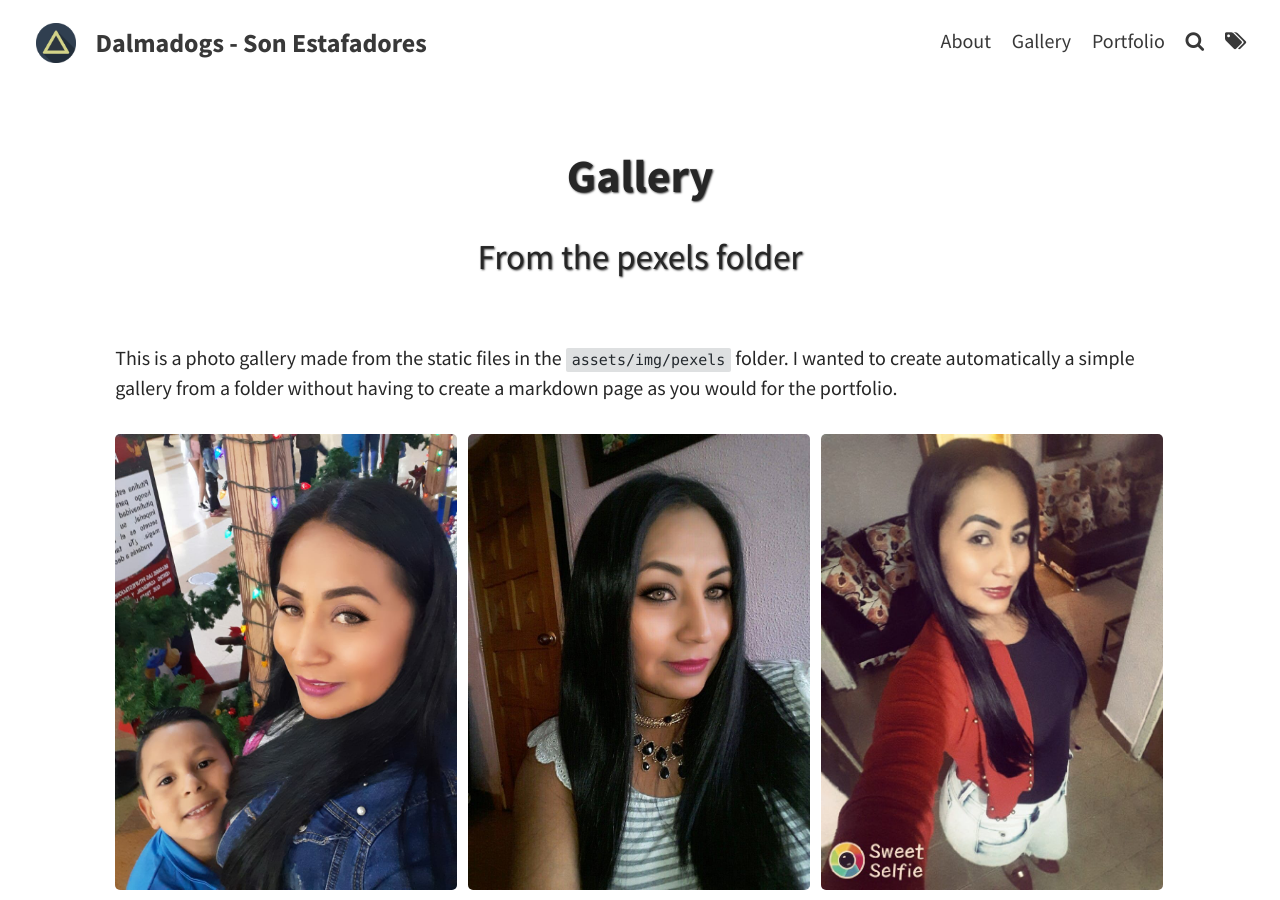
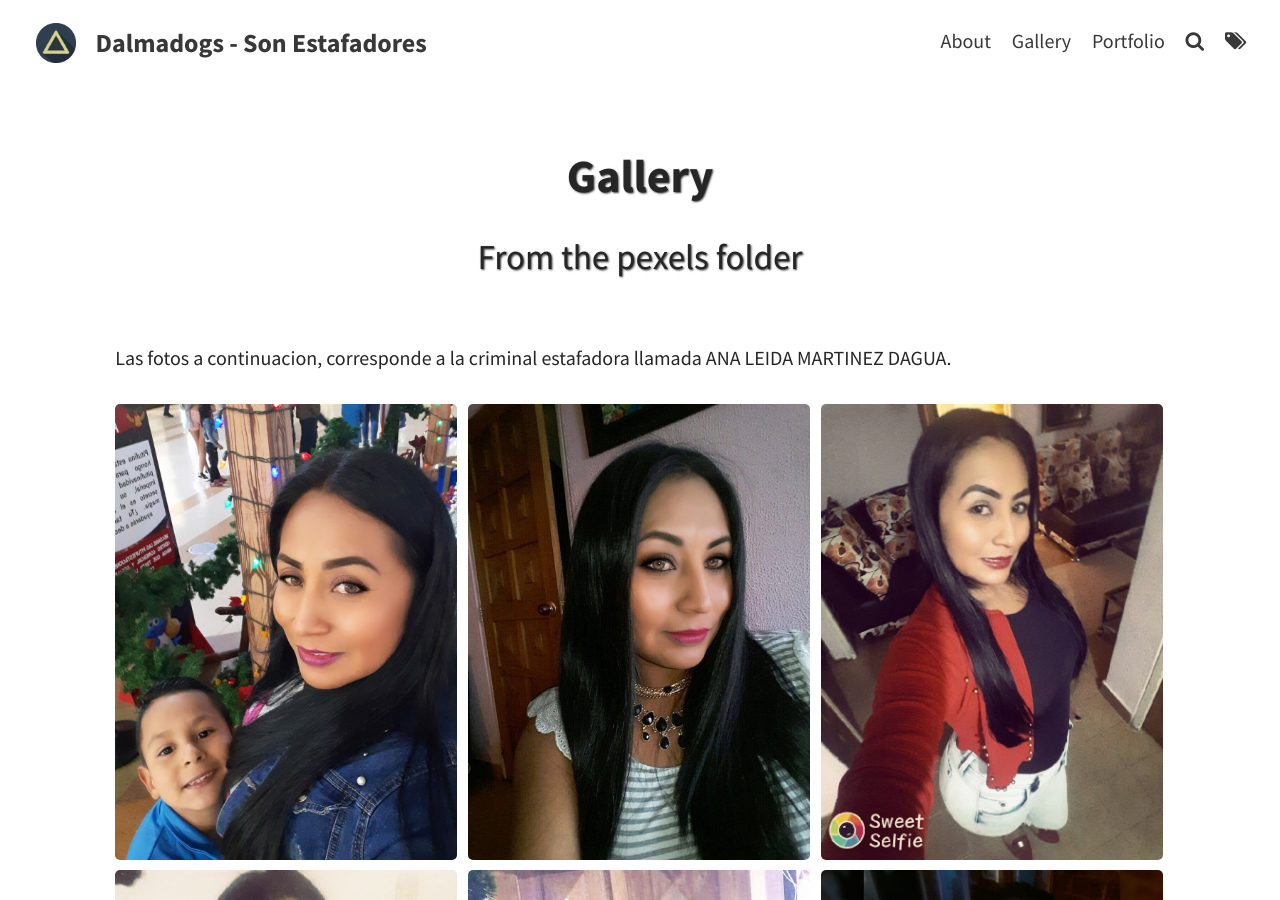
Before and after one commit to dalmadogs/estafa, a Jekyll site: the page built from pages/gallery.md, in a window 1280 px wide and 900 px high. Built offline with Jekyll 4.4.1, drawn with Linux system fonts in a browser that asks for light colours.

Commit message:
Update gallery.md

```diff
--- a/pages/gallery.md
+++ b/pages/gallery.md
@@ -7,8 +7,7 @@ gallery_path: "assets/img/pexels"
 tags: [Gallery, Photo]
 ---
 
-This is a photo gallery made from the static files in the `assets/img/pexels` folder.
-I wanted to create automatically a simple gallery from a folder without having to create a markdown page as you would for the portfolio.
+Las fotos a continuacion, corresponde a la criminal estafadora llamada ANA LEIDA MARTINEZ DAGUA.
 
 
 {% include gallery.html gallery_path=page.gallery_path %}
```
